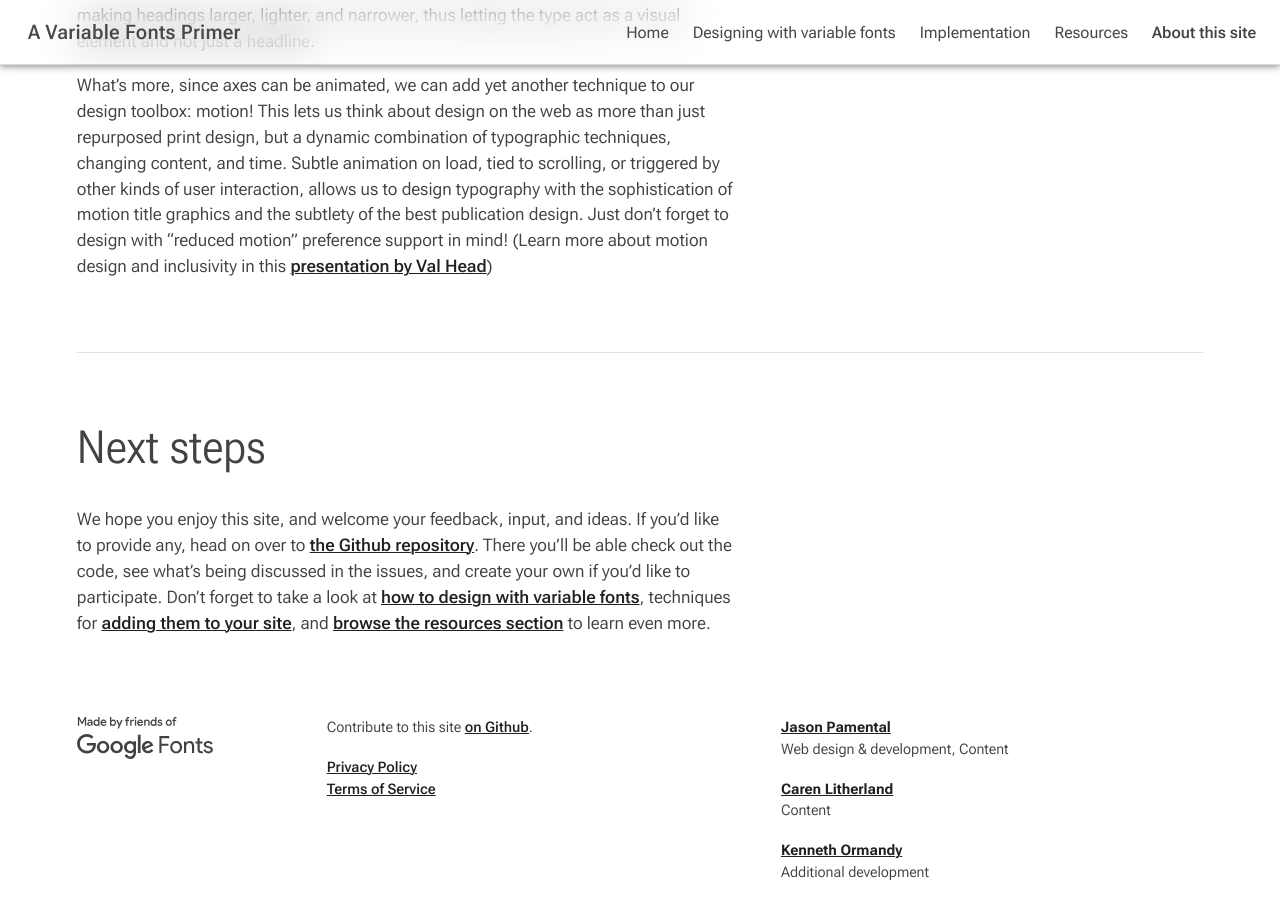
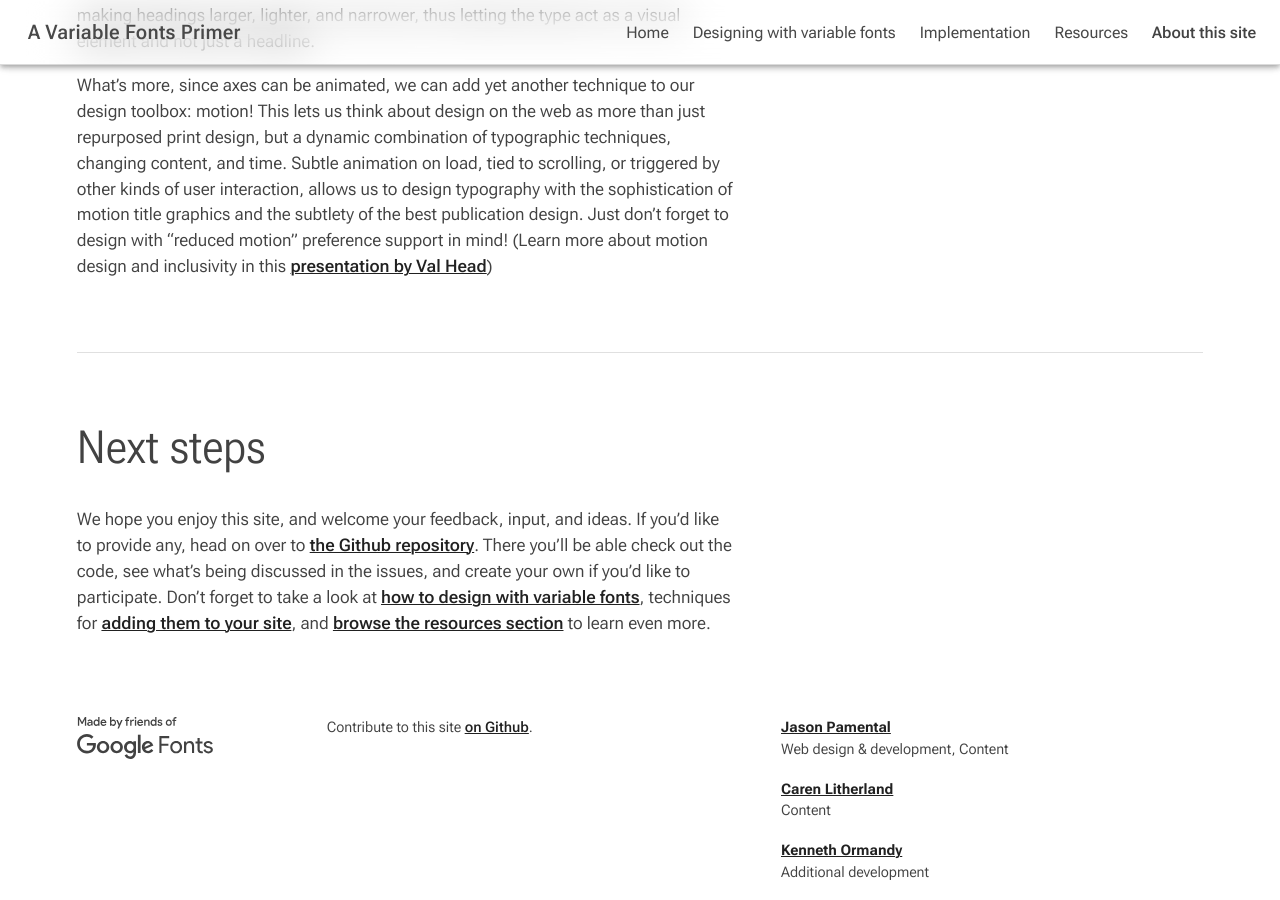
Before and after one commit to jpamental/variable-fonts, a Jekyll site: the page built from pages/about_this_site.html, in a window 1280 px wide and 900 px high, scrolled down 4142 px. Built offline with Jekyll 4.4.1, drawn with Linux system fonts in a browser that asks for light colours; a style sheet for code colours, icons or effects is not loaded.

Commit message:
Update footer

```diff
--- a/_includes/beatrice/03-organisms/02-footer/footer.html
+++ b/_includes/beatrice/03-organisms/02-footer/footer.html
@@ -18,10 +18,6 @@
     </div>
     <div class="footer-col">
       <p>Contribute to this site <a href="https://github.com/{{ site.github_username }}{{ site.baseurl }}">on Github</a>.</p>
-      <p>
-        <a rel="noopener" target="_blank" href="https://policies.google.com/privacy">Privacy Policy</a><br/>
-        <a rel="noopener" target="_blank" href="https://policies.google.com/terms">Terms of Service</a>
-      </p>
     </div>
     <div class="footer-col--badge">
       {% include /beatrice/02-molecules/12-gf-friends-badge/gf-friends-badge.html %}
--- a/pages/about_this_site.html
+++ b/pages/about_this_site.html
@@ -94,4 +94,4 @@
 <section class="content-section">
   <hr />
   <h2>Next steps</h2>
-  <p>We hope you enjoy this site, and welcome your feedback, input, and ideas. If you’d like to provide any, head on over to <a href="https://github.com/googlefonts/variable-fonts">the Github repository</a>. There you’ll be able check out the code, see what’s being discussed in the issues, and create your own if you’d like to participate. Don’t forget to take a look at <a href="{{ site.baseurl }}/about-variable-fonts/">how to design with variable fonts</a>, techniques for <a href="{{ site.baseurl }}/implementing-variable-fonts/">adding them to your site</a>, and <a href="{{ site.baseurl }}/variable-font-resources/">browse the resources section</a> to learn even more.</p>
+  <p>We hope you enjoy this site, and welcome your feedback, input, and ideas. If you’d like to provide any, head on over to <a href="https://github.com/jpamental/variable-fonts">the Github repository</a>. There you’ll be able check out the code, see what’s being discussed in the issues, and create your own if you’d like to participate. Don’t forget to take a look at <a href="{{ site.baseurl }}/about-variable-fonts/">how to design with variable fonts</a>, techniques for <a href="{{ site.baseurl }}/implementing-variable-fonts/">adding them to your site</a>, and <a href="{{ site.baseurl }}/variable-font-resources/">browse the resources section</a> to learn even more.</p>
```
